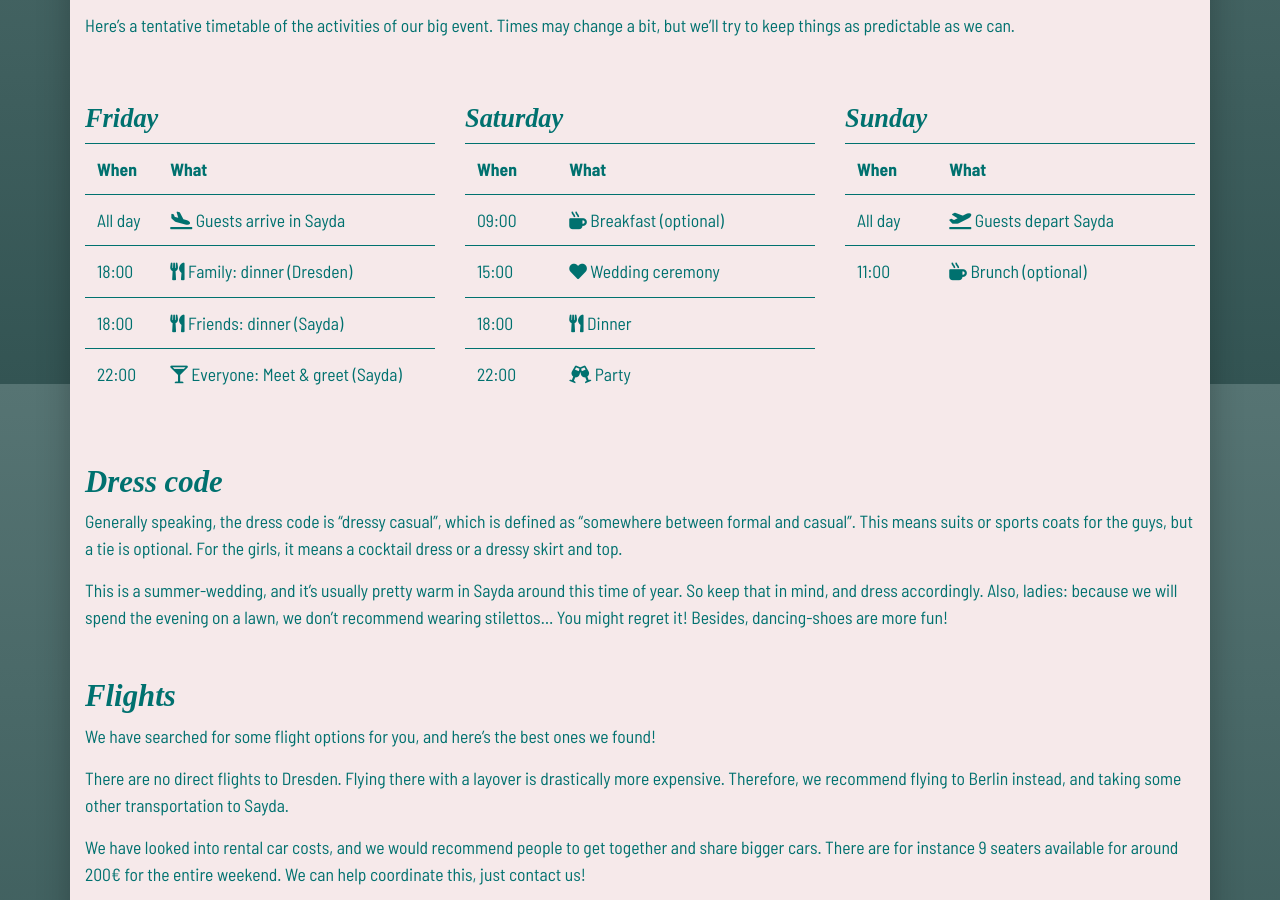
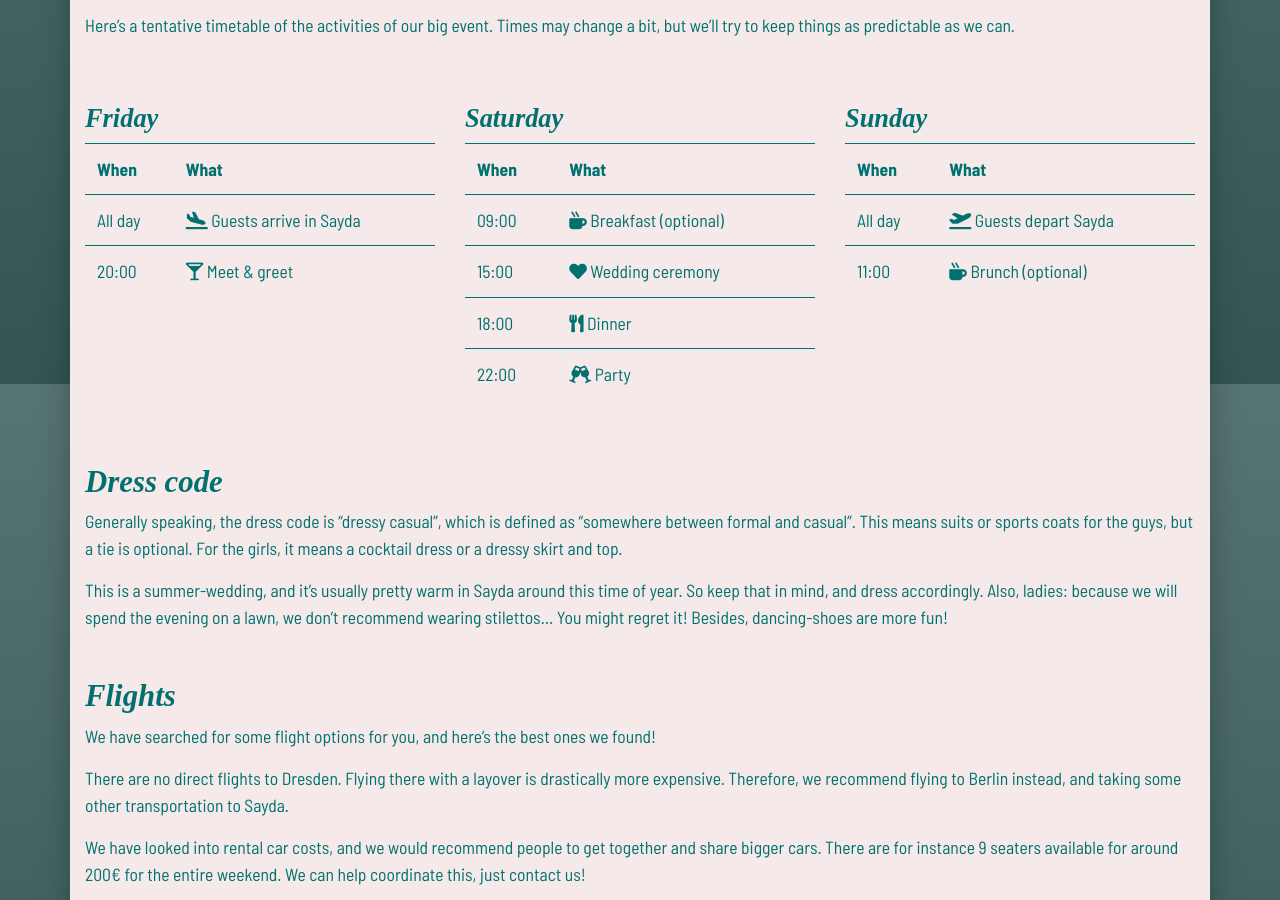
Before and after one commit to kusma/29-06-2019.com, a Jekyll site: the page built from index.md, in a window 1280 px wide and 900 px high, scrolled down 1416 px. Built offline with Jekyll 4.4.1, drawn with Linux system fonts in a browser that asks for light colours; nearby versions of some CDN libraries; some web fonts are replaced.

Commit message:
remove dinners from timetable

```diff
--- a/index.md
+++ b/index.md
@@ -34,12 +34,10 @@ change a bit, but we'll try to keep things as predictable as we can.
 
 ### Friday
 
-| When    | What                                                                    |
-|---------|-------------------------------------------------------------------------|
-| All day | <i class="fas fa-plane-arrival"></i> Guests arrive in Sayda             |
-| 18:00   | <i class="fas fa-utensils"></i> Family: dinner (Dresden)                |
-| 18:00   | <i class="fas fa-utensils"></i> Friends: dinner (Sayda)                 |
-| 22:00   | <i class="fas fa-glass-martini-alt"></i> Everyone: Meet & greet (Sayda) |
+| When    | What                                                        |
+|---------|-------------------------------------------------------------|
+| All day | <i class="fas fa-plane-arrival"></i> Guests arrive in Sayda |
+| 20:00   | <i class="fas fa-glass-martini-alt"></i> Meet & greet       |
 
 </div>
 <div class="col-md-4" markdown="1">
```
